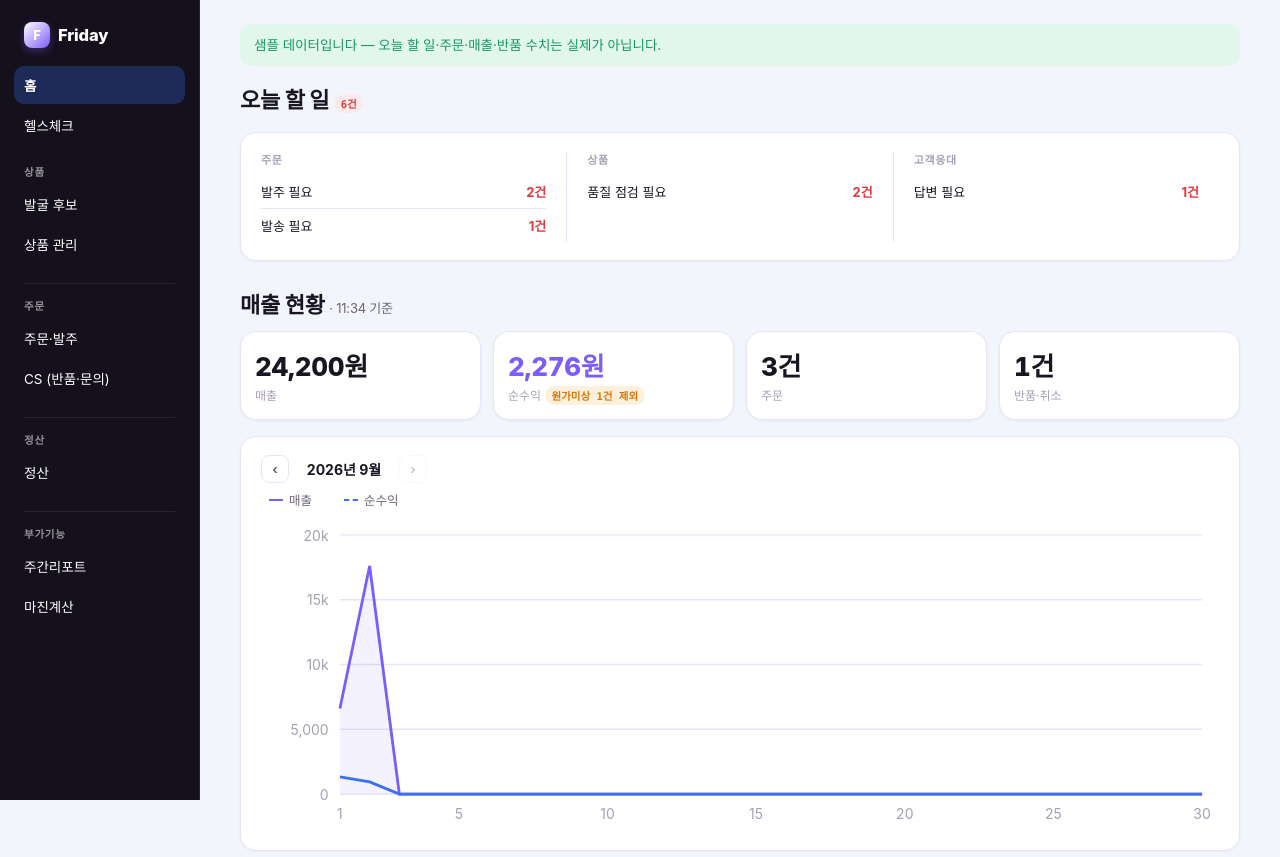
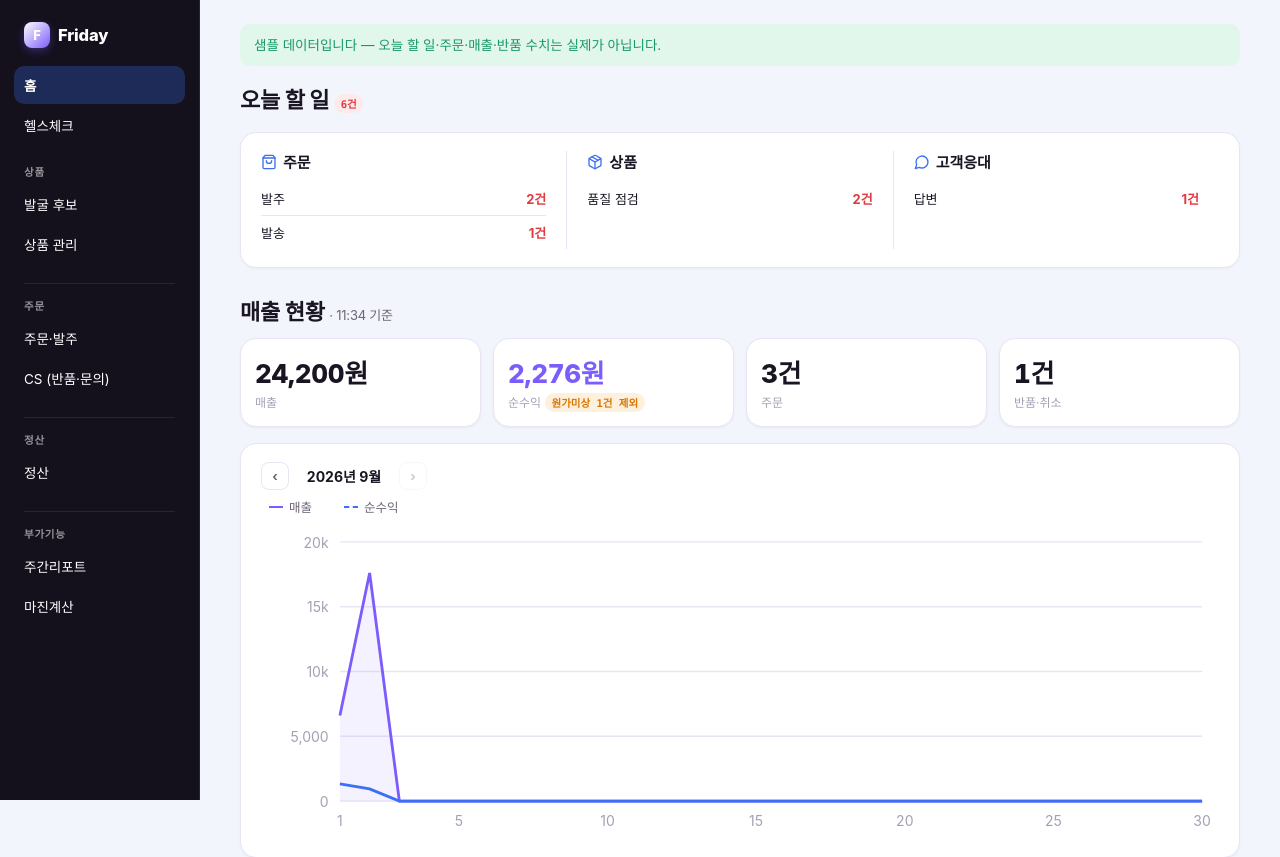
Before and after one commit to mhkim15/Danyol, a Flask app: page /demo in a window 1280 px wide. Shown: the top 857 px of the page. Run offline with Flask 3, Linux system fonts and the light colour scheme; some web fonts are replaced.

Commit message:
홈 — "필요" 제거, 카테고리 아이콘·타이틀 강조 추가
라벨 뒤 "필요"가 어색하다는 피드백에 전부 제거(발주/발송/재고 확인/마진 확인/
품질 점검/반품·취소/답변/수수료율 확인).

카테고리(주문/상품/고객응대/정산) 타이틀 앞에 심플한 선 아이콘을 붙였다 —
기존 화면(이번달 순수익 카드 등)에 이미 쓰던 stroke 기반 라인 아이콘 톤을
그대로 따름(채우기 없이 선으로만). 타이틀 자체도 기존 eyebrow 스타일(11px
연한 회색·대문자)보다 크고 진하게(15px·굵게·기본 잉크색) 별도 클래스로 뺐다.

Co-Authored-By: Claude Sonnet 5 <noreply@anthropic.com>

```diff
--- a/webapp/app.py
+++ b/webapp/app.py
@@ -180,10 +180,10 @@ def _todo_groups(registered: list, pending_orders, returns_count, inquiry_count)
 
     order_items = []
     if pending_orders:
-        order_items.append({"label": "발주 필요", "link": url_for("orders", tab="ready"), "n": pending_orders})
+        order_items.append({"label": "발주", "link": url_for("orders", tab="ready"), "n": pending_orders})
     dispatch_wait = len([i for i in load_queue() if i["status"] == STATUS_ORDERED])
     if dispatch_wait:
-        order_items.append({"label": "발송 필요", "link": url_for("orders", tab="dispatch"), "n": dispatch_wait})
+        order_items.append({"label": "발송", "link": url_for("orders", tab="dispatch"), "n": dispatch_wait})
     groups.append({"name": "주문", "rows": order_items})
 
     # 품절·재고조정·마진붕괴·무판매 판정은 health.py(캐시 기반, deep=False)와 공유한다 —
@@ -199,18 +199,18 @@ def _todo_groups(registered: list, pending_orders, returns_count, inquiry_count)
 
     product_items = []
     if supply_n:
-        product_items.append({"label": "재고 확인 필요", "link": url_for("products_view", tab="action"), "n": supply_n})
+        product_items.append({"label": "재고 확인", "link": url_for("products_view", tab="action"), "n": supply_n})
     if margin_n:
-        product_items.append({"label": "마진 확인 필요", "link": url_for("products_view", tab="action"), "n": margin_n})
+        product_items.append({"label": "마진 확인", "link": url_for("products_view", tab="action"), "n": margin_n})
     if no_sale_n:
-        product_items.append({"label": "품질 점검 필요", "link": url_for("products_view", tab="action"), "n": no_sale_n})
+        product_items.append({"label": "품질 점검", "link": url_for("products_view", tab="action"), "n": no_sale_n})
     groups.append({"name": "상품", "rows": product_items})
 
     cs_items = []
     if returns_count:
-        cs_items.append({"label": "반품·취소 확인 필요", "link": url_for("cs"), "n": returns_count})
+        cs_items.append({"label": "반품·취소", "link": url_for("cs"), "n": returns_count})
     if inquiry_count:
-        cs_items.append({"label": "답변 필요", "link": url_for("cs"), "n": inquiry_count})
+        cs_items.append({"label": "답변", "link": url_for("cs"), "n": inquiry_count})
     groups.append({"name": "고객응대", "rows": cs_items})
 
     settle_items = []
@@ -218,7 +218,7 @@ def _todo_groups(registered: list, pending_orders, returns_count, inquiry_count)
         from bebrave.report.reconcile import reconcile, suggest_fee_rate
         s = suggest_fee_rate(reconcile())
         if s and abs(s["diff"]) > 0.01:
-            settle_items.append({"label": f"수수료율 확인 필요 ({s['diff']:+.1%}p)",
+            settle_items.append({"label": f"수수료율 확인 ({s['diff']:+.1%}p)",
                                   "link": url_for("settlement_view", tab="reconcile"), "n": 1})
     except Exception:
         pass  # 표본 부족(5건 미만)이면 suggest_fee_rate가 None — 지어내지 않고 그냥 0건으로 둔다
@@ -334,14 +334,14 @@ def index_demo():
 
     demo_groups = [
         {"name": "주문", "count": 3, "rows": [
-            {"label": "발주 필요", "link": url_for("orders_demo", tab="ready"), "n": 2},
-            {"label": "발송 필요", "link": url_for("orders_demo", tab="dispatch"), "n": 1},
+            {"label": "발주", "link": url_for("orders_demo", tab="ready"), "n": 2},
+            {"label": "발송", "link": url_for("orders_demo", tab="dispatch"), "n": 1},
         ]},
         {"name": "상품", "count": 2, "rows": [
-            {"label": "품질 점검 필요", "link": url_for("products_view", tab="action"), "n": 2},
+            {"label": "품질 점검", "link": url_for("products_view", tab="action"), "n": 2},
         ]},
         {"name": "고객응대", "count": 1, "rows": [
-            {"label": "답변 필요", "link": url_for("cs"), "n": 1},
+            {"label": "답변", "link": url_for("cs"), "n": 1},
         ]},
         {"name": "정산", "count": 0, "rows": []},
     ]
@@ -907,7 +907,7 @@ def products_detail(product_id):
     if not record:
         return '<div class="flash flash-error">등록 기록을 찾을 수 없습니다.</div>', 404
 
-    ctx = {"record": record, "images": [], "tags": [], "detail_length": None,
+    ctx = {"record": record, "images": [], "tags": [], "detail_content": "",
            "stock": None, "status_type": None, "fetch_error": None}
     try:
         from bebrave.smartstore.auth import get_access_token
@@ -924,7 +924,7 @@ def products_detail(product_id):
         ctx.update(
             images=img_list,
             tags=[t.get("text", "") if isinstance(t, dict) else str(t) for t in tags],
-            detail_length=len(op.get("detailContent", "") or ""),
+            detail_content=op.get("detailContent", "") or "",
             stock=op.get("stockQuantity"),
             status_type=op.get("statusType"),
             quality=score_listing(record, live_detail=info),
--- a/webapp/templates/base.html
+++ b/webapp/templates/base.html
@@ -100,6 +100,11 @@
   .todo-col { flex: 1; padding: 0 20px; min-width: 0; }
   .todo-col:first-child { padding-left: 0; }
   .todo-col:not(:first-child) { border-left: 1px solid var(--line); }
+  .todo-col-title {
+    display: flex; align-items: center; gap: 6px;
+    font-size: 15px; font-weight: 800; color: var(--ink); margin: 0 0 10px;
+  }
+  .todo-col-title svg { flex-shrink: 0; color: var(--accent); }
   .todo-line {
     display: flex; justify-content: space-between; align-items: center; gap: 10px;
     padding: 7px 0; text-decoration: none; color: inherit; font-size: 13px;
--- a/webapp/templates/index.html
+++ b/webapp/templates/index.html
@@ -12,12 +12,21 @@
   {% if todo_total == 0 %}
   <div class="panel" style="background:var(--ok-bg);color:var(--ok);">지금 할 일 없음</div>
   {% else %}
+  {% set todo_icons = {
+    '주문': '<path d="M6 2 3 6v14a2 2 0 0 0 2 2h14a2 2 0 0 0 2-2V6l-3-4Z"/><path d="M3 6h18"/><path d="M16 10a4 4 0 0 1-8 0"/>',
+    '상품': '<path d="m7.5 4.27 9 5.15"/><path d="M21 8a2 2 0 0 0-1-1.73l-7-4a2 2 0 0 0-2 0l-7 4A2 2 0 0 0 3 8v8a2 2 0 0 0 1 1.73l7 4a2 2 0 0 0 2 0l7-4A2 2 0 0 0 21 16Z"/><path d="m3.3 7 8.7 5 8.7-5"/><path d="M12 22V12"/>',
+    '고객응대': '<path d="M7.9 20A9 9 0 1 0 4 16.1L2 22Z"/>',
+    '정산': '<line x1="19" y1="5" x2="5" y2="19"/><circle cx="6.5" cy="6.5" r="2.5"/><circle cx="17.5" cy="17.5" r="2.5"/>'
+  } %}
   {# 화면 전체가 한 행 — 카테고리(주문/상품/고객응대/정산)별로 열을 나누고,
      그 열 안에서 다시 항목명·건수 두 열로 나눠 보여준다. 0건 그룹은 열 자체를 안 만든다. #}
   <div class="panel todo-cols">
     {% for g in todo_groups if g.rows %}
     <div class="todo-col">
-      <p class="eyebrow" style="margin-bottom:8px;">{{ g.name }}</p>
+      <p class="todo-col-title">
+        <svg width="16" height="16" viewBox="0 0 24 24" fill="none" stroke="currentColor" stroke-width="2" stroke-linecap="round" stroke-linejoin="round">{{ todo_icons.get(g.name, '')|safe }}</svg>
+        {{ g.name }}
+      </p>
       {% for it in g.rows %}
       <a href="{{ it.link }}" class="todo-line">
         <span>{{ it.label }}</span><b>{{ it.n }}건</b>
```
